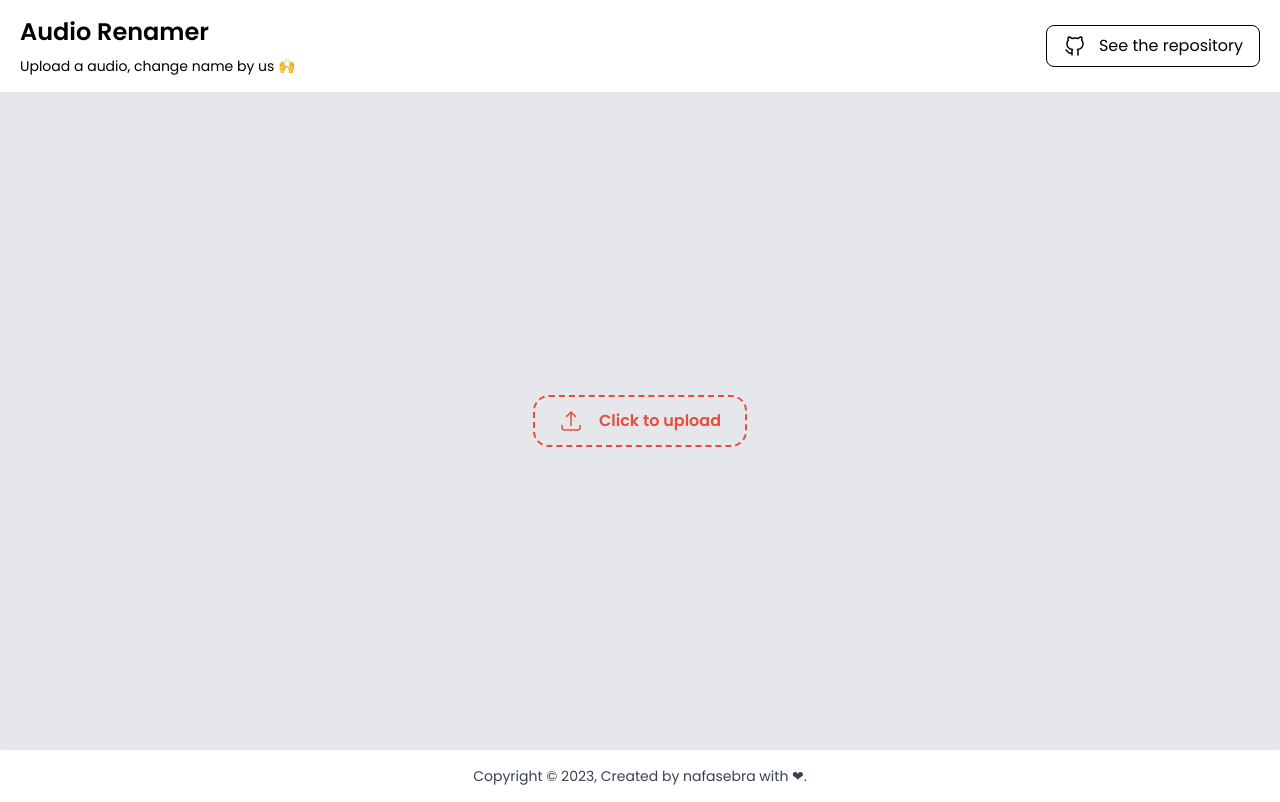
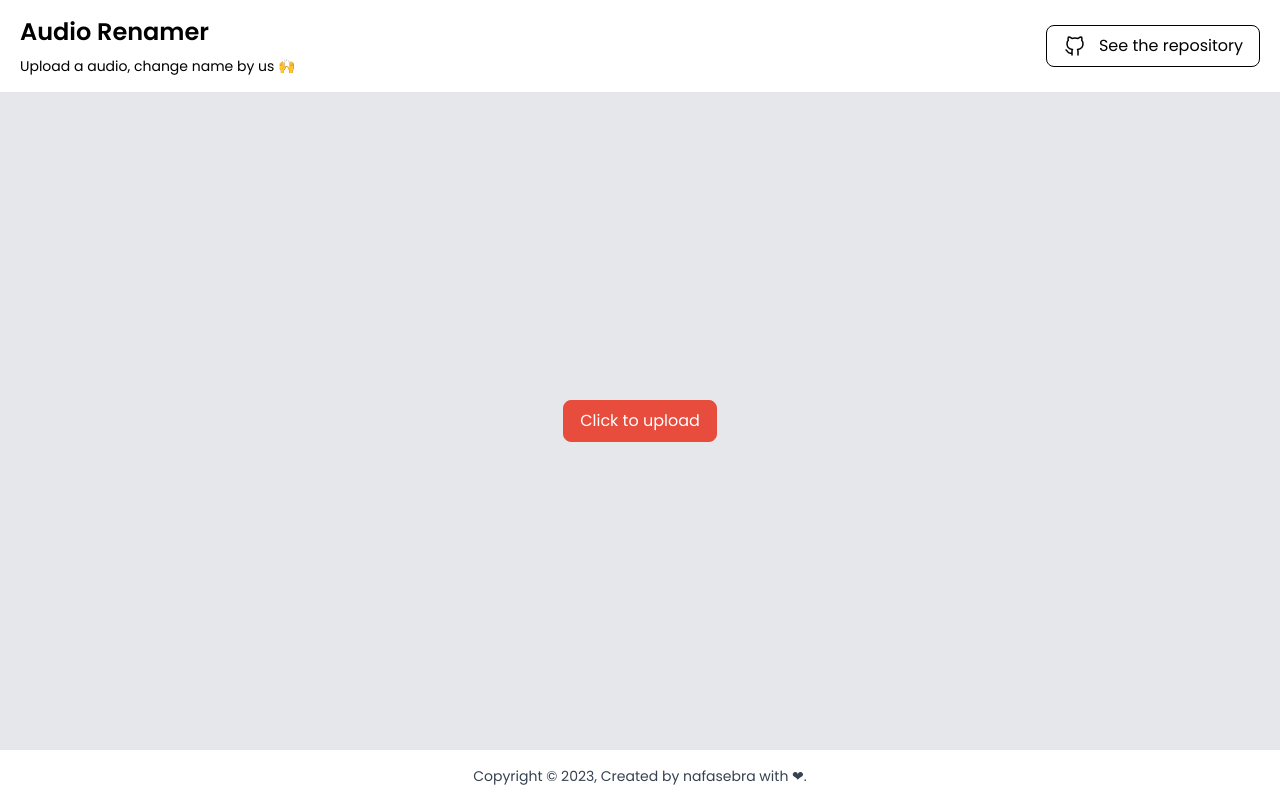
Before and after one commit to nafasebra/audio-renamer, a React (Vite) app: page / in a window 1280 px wide. Built offline with nearby package versions, Linux system fonts and the light colour scheme.

Commit message:
use button as file input

```diff
--- a/src/assets/icons/index.tsx
+++ b/src/assets/icons/index.tsx
@@ -1,2 +1,3 @@
 export {default as RecursiveIcon} from './recursive'
-export {default as githubIcon} from './github'
+export {default as GithubIcon} from './github'
+export {default as UploadIcon} from './upload'
--- /dev/null
+++ b/src/assets/icons/upload.tsx
@@ -0,0 +1,22 @@
+import React from "react";
+
+function UploadIcon() {
+  return (
+    <svg
+      xmlns="http://www.w3.org/2000/svg"
+      fill="none"
+      className="w-6 h-6"
+      viewBox="0 0 24 24"
+      strokeWidth={1.5}
+      stroke="currentColor"
+    >
+      <path
+        strokeLinecap="round"
+        strokeLinejoin="round"
+        d="M3 16.5v2.25A2.25 2.25 0 005.25 21h13.5A2.25 2.25 0 0021 18.75V16.5m-13.5-9L12 3m0 0l4.5 4.5M12 3v13.5"
+      />
+    </svg>
+  );
+}
+
+export default UploadIcon;
--- a/src/components/layout/Navbar.tsx
+++ b/src/components/layout/Navbar.tsx
@@ -1,6 +1,5 @@
 import GithubIcon from "@/assets/icons/github";
-import React from "react";
-import Button from "../ui/Button";
+import Button from "@/components/ui/Button";
 
 function Navbar() {
   return (
--- a/src/components/ui/FileInput.tsx
+++ b/src/components/ui/FileInput.tsx
@@ -2,6 +2,7 @@ import { ChangeEvent } from "react";
 import { useAppContext } from "@/context/AppContext";
 
 import { getTagFromFile } from "@/utils";
+import Button from "@/components/ui/Button";
 
 function FileInput() {
   const { state, handleUpdate } = useAppContext();
@@ -25,23 +26,10 @@ function FileInput() {
 
   return (
     <label htmlFor="uploadAudio">
-      <div className="uploadAudio_button">
-        <svg
-          xmlns="http://www.w3.org/2000/svg"
-          fill="none"
-          className="w-6 h-6"
-          viewBox="0 0 24 24"
-          strokeWidth={1.5}
-          stroke="currentColor"
-        >
-          <path
-            strokeLinecap="round"
-            strokeLinejoin="round"
-            d="M3 16.5v2.25A2.25 2.25 0 005.25 21h13.5A2.25 2.25 0 0021 18.75V16.5m-13.5-9L12 3m0 0l4.5 4.5M12 3v13.5"
-          />
-        </svg>
+      <Button color="primary" variant="solid">
+
         <span>Click to upload</span>
-      </div>
+      </Button>
       <input
         type="file"
         id="uploadAudio"
```
